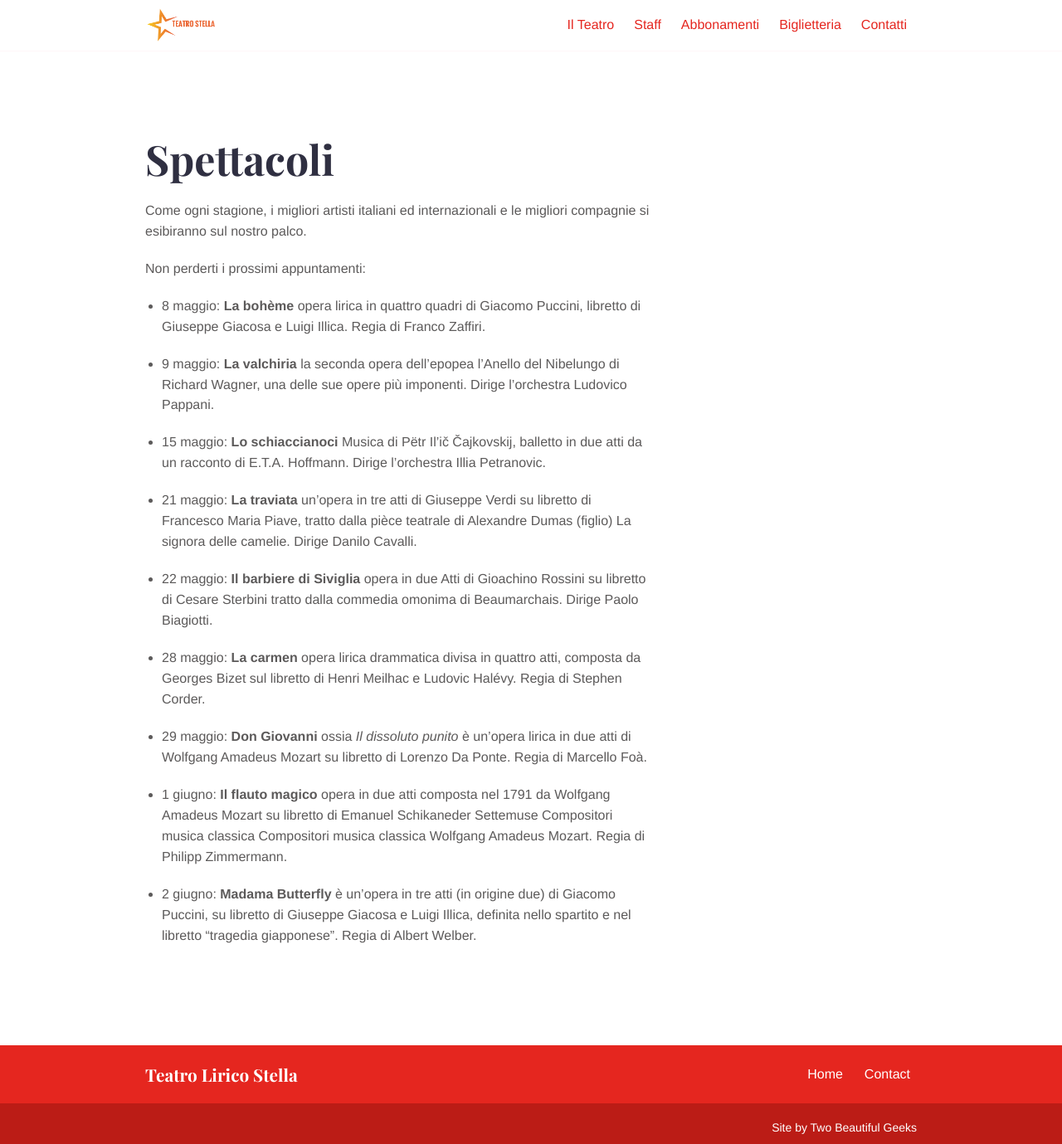
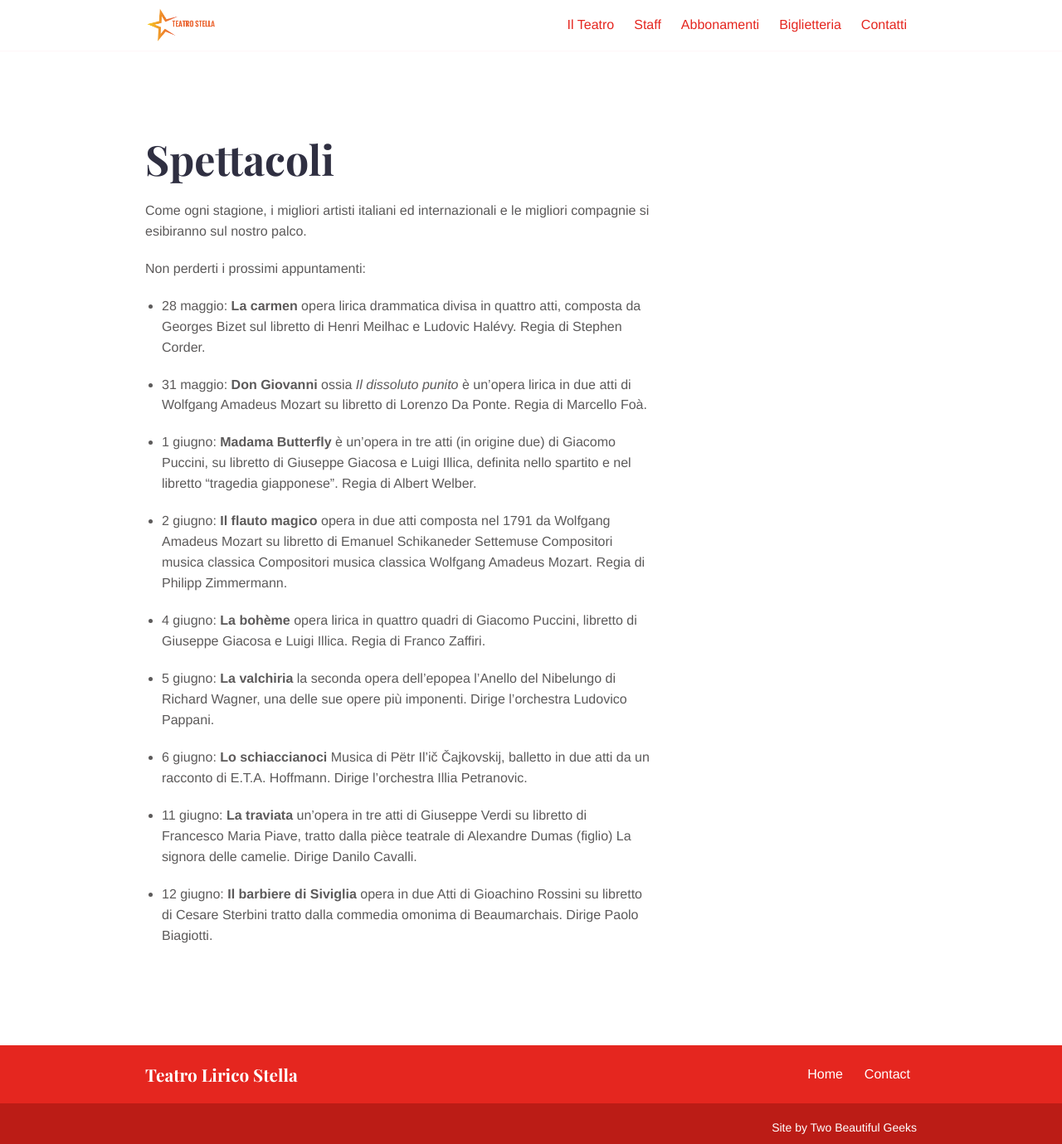
Before and after one commit to TwoBeautifulGeeks/teatro_lirico, a Jekyll site: the page built from _services/spettacoli.md, in a window 1280 px wide. Shown: the whole page at 83% size. Built offline with Jekyll 4.4.1, drawn with Linux system fonts in a browser that asks for light colours.

Commit message:
Update page spettacoli

```diff
--- a/_services/spettacoli.md
+++ b/_services/spettacoli.md
@@ -10,20 +10,22 @@
 
 Non perderti i prossimi appuntamenti:
 
-* 8 maggio: **La bohème**  opera lirica in quattro quadri di Giacomo Puccini, libretto di Giuseppe Giacosa e Luigi Illica. Regia di Franco Zaffiri.
 
-* 9 maggio: **La valchiria** la seconda opera dell’epopea l’Anello del Nibelungo di Richard Wagner, una delle sue opere più imponenti. Dirige l'orchestra Ludovico Pappani.
-
-* 15 maggio: **Lo schiaccianoci** Musica di Pëtr Il’ič Čajkovskij, balletto in due atti da un racconto di E.T.A. Hoffmann. Dirige l'orchestra Illia Petranovic.
-
-* 21 maggio: **La traviata** un'opera in tre atti di Giuseppe Verdi su libretto di Francesco Maria Piave, tratto dalla pièce teatrale di Alexandre Dumas (figlio) La signora delle camelie. Dirige Danilo Cavalli.
-
-* 22 maggio: **Il barbiere di Siviglia** opera in due Atti di Gioachino Rossini su libretto di Cesare Sterbini tratto dalla commedia omonima di Beaumarchais. Dirige Paolo Biagiotti.
 
 * 28 maggio: **La carmen** opera lirica drammatica divisa in quattro atti, composta da Georges Bizet sul libretto di Henri Meilhac e Ludovic Halévy. Regia di Stephen Corder.
 
-* 29 maggio: **Don Giovanni** ossia _Il dissoluto punito_ è un'opera lirica in due atti di Wolfgang Amadeus Mozart su libretto di Lorenzo Da Ponte. Regia di Marcello Foà.
+* 31 maggio: **Don Giovanni** ossia _Il dissoluto punito_ è un'opera lirica in due atti di Wolfgang Amadeus Mozart su libretto di Lorenzo Da Ponte. Regia di Marcello Foà.
 
-* 1 giugno: **Il flauto magico**  opera in due atti composta nel 1791 da Wolfgang Amadeus Mozart su libretto di Emanuel Schikaneder Settemuse Compositori musica classica Compositori musica classica Wolfgang Amadeus Mozart. Regia di Philipp Zimmermann.
+* 1 giugno: **Madama Butterfly** è un'opera in tre atti (in origine due) di Giacomo Puccini, su libretto di Giuseppe Giacosa e Luigi Illica, definita nello spartito e nel libretto "tragedia giapponese". Regia di Albert Welber.
 
-* 2 giugno: **Madama Butterfly** è un'opera in tre atti (in origine due) di Giacomo Puccini, su libretto di Giuseppe Giacosa e Luigi Illica, definita nello spartito e nel libretto "tragedia giapponese". Regia di Albert Welber.
+* 2 giugno: **Il flauto magico**  opera in due atti composta nel 1791 da Wolfgang Amadeus Mozart su libretto di Emanuel Schikaneder Settemuse Compositori musica classica Compositori musica classica Wolfgang Amadeus Mozart. Regia di Philipp Zimmermann.
+
+* 4 giugno: **La bohème**  opera lirica in quattro quadri di Giacomo Puccini, libretto di Giuseppe Giacosa e Luigi Illica. Regia di Franco Zaffiri.
+
+* 5 giugno: **La valchiria** la seconda opera dell’epopea l’Anello del Nibelungo di Richard Wagner, una delle sue opere più imponenti. Dirige l'orchestra Ludovico Pappani.
+
+* 6 giugno: **Lo schiaccianoci** Musica di Pëtr Il’ič Čajkovskij, balletto in due atti da un racconto di E.T.A. Hoffmann. Dirige l'orchestra Illia Petranovic.
+
+* 11 giugno: **La traviata** un'opera in tre atti di Giuseppe Verdi su libretto di Francesco Maria Piave, tratto dalla pièce teatrale di Alexandre Dumas (figlio) La signora delle camelie. Dirige Danilo Cavalli.
+
+* 12 giugno: **Il barbiere di Siviglia** opera in due Atti di Gioachino Rossini su libretto di Cesare Sterbini tratto dalla commedia omonima di Beaumarchais. Dirige Paolo Biagiotti.
```
